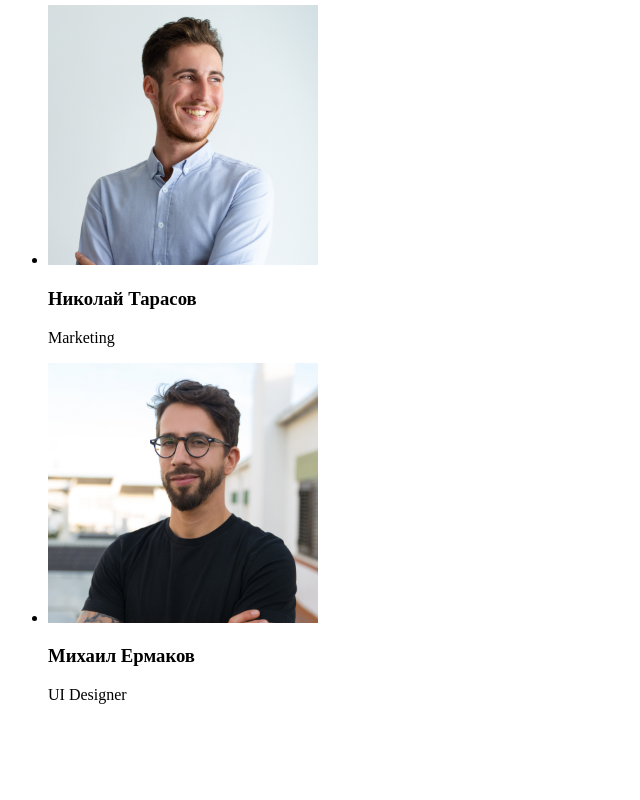
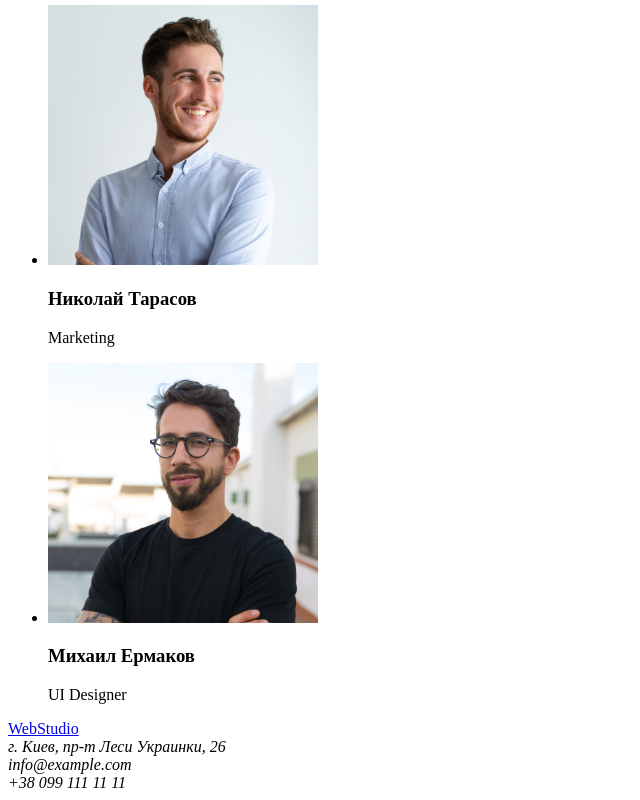
Before and after one commit to iramacarilla/goit-markup-hw-01, a plain HTML site: page index.html in a window 1280 px wide. Shown: the part 2328-3128 px from the top of the page, without its empty margins (0-640 px from the left). Before the commit the page ends 3048 px from the top, so only its background shows below. Drawn offline with Linux system fonts and the light colour scheme.

Commit message:
Добавляет footer

```diff
--- a/index.html
+++ b/index.html
@@ -89,6 +89,13 @@
                 </ul>
             </section>
             </main>
-
+            <footer>
+                <a lang="en" href="./index.html">Web<span>Studio</span></a>
+                <address>
+                    г. Киев, пр-т Леси Украинки, 26 <br />
+                    info@example.com <br />
+                    +38 099 111 11 11
+                </address>
+            </footer>
 </body>
 </html>
```
